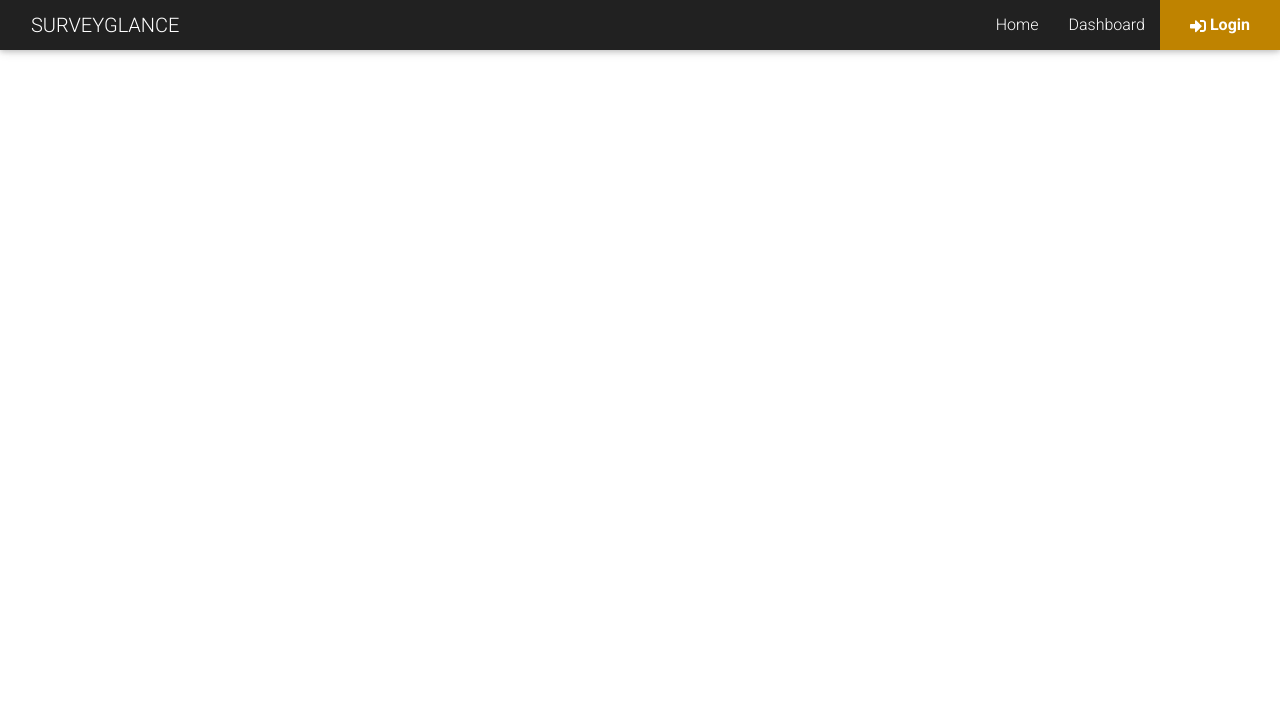
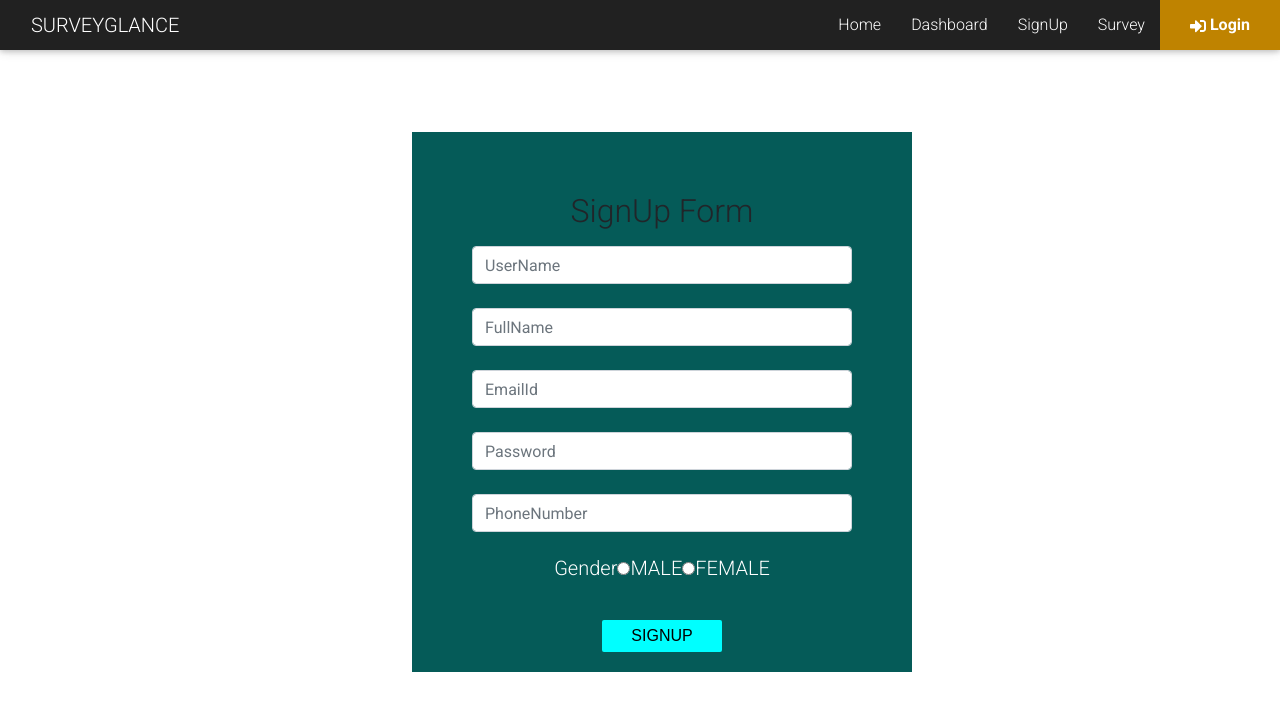
Before and after one commit to sannidhsinghal/SURVEYGLANCE_REACT, a React (Create React App) app: page /signup in a window 1280 px wide. Shown: the top 710 px of the page. Built offline with nearby package versions, Linux system fonts and the light colour scheme.

Commit message:
Made signup and survey create page

```diff
--- a/package.json
+++ b/package.json
@@ -24,6 +24,7 @@
     "react-icons": "^3.8.0",
     "react-multiple-image-grid": "^0.1.5",
     "react-scripts": "3.3.0",
+    "react-switch": "^5.0.1",
     "react-table": "^7.0.0-rc.15",
     "reactstrap": "^8.2.0"
   },
--- a/src/App.js
+++ b/src/App.js
@@ -12,6 +12,8 @@ import { ResponseTable } from "./components/ResponseTable";
 import ResponseDetails from "./components/ResponseDetails";
 import SurveyRequest from "./components/SurveyRequest"
 import SurveyGraph from "./components/SurveyGraph";
+import SurveyPage from "./components/SurveyPage"
+import SignUpPage from "./components/SignUpPage";
 
 
 class App extends Component {
@@ -72,6 +74,8 @@ class App extends Component {
               <Nav className="ml-auto">
                 <Nav.Link href="/home"> Home </Nav.Link>
                 <Nav.Link href="/dashboard"> Dashboard</Nav.Link>
+                <Nav.Link href="/signup">SignUp</Nav.Link>
+                <Nav.Link href="/survey">Survey</Nav.Link>
               </Nav>
 
               <Nav className="mr-sm-0 login_part">{loggedNavBar}</Nav>
@@ -87,6 +91,8 @@ class App extends Component {
           <Route exact path ="/responseDetails" component={ResponseDetails}/>
           <Route exact path ="/requests" component={SurveyRequest}/>
           <Route exact path="/" component={LoginPage} />
+          <Route exact path="/signup" component={SignUpPage}/>
+          <Route exact path="/survey" component={SurveyPage}/>
         </div>
       </Router>
     );
--- a/src/components/LoginPage.js
+++ b/src/components/LoginPage.js
@@ -5,9 +5,6 @@ import Card from 'react-bootstrap/Card'
 import {FaSignInAlt } from 'react-icons/fa';
 import { dataPost } from "./GetData";
 import {Redirect} from 'react-router-dom'
-
-
-
 
 export class LoginPage extends Component {
 
--- /dev/null
+++ b/src/components/SignUpPage.js
@@ -0,0 +1,117 @@
+
+import React from 'react';
+import Form from 'react-bootstrap/Form'
+import axios from 'axios';
+
+ class SignUpPage extends React.Component {
+  constructor(){
+    super()
+  this.state = {
+    "city": "",
+ "country": "",
+ "currentLocation": "",
+ "deviceInfo": {
+   "imeiNo": "string",
+   "modelNo": "string",
+   "os": "string",
+   "serialNo": "string",
+   "version": "string"
+ },
+   "emailId": "",
+ "fullName": "",
+ "gender": "MALE",
+ "password": "",
+ "phoneNumber": "",
+ "pincode": 0,
+ "state": "",
+ "streetAddress": "",
+ "totalCredits": 0,
+ "userName":""
+  }
+     this.handleChange = this.handleChange.bind(this);
+     this.handleGender = this.handleGender.bind(this);
+  }
+
+handleChange(event){
+  this.setState({
+   [event.target.name] : event.target.value
+  }
+  )
+}
+
+handleGender = event =>{
+    this.setState({
+        gender:event.target.value
+    })
+}
+
+handleSubmit = event => {
+  event.preventDefault();
+
+  const user = {
+    city: this.state.city,
+    country: this.state.country,
+    currentLocation: this.state.currentLocation,
+    "deviceInfo": {
+      "imeiNo": "string",
+      "modelNo": "string",
+      "os": "string",
+      "serialNo": "string",
+      "version": "string"
+    },
+    emailId: this.state.emailId,
+    fullName: this.state.fullName,
+    gender: this.state.gender,
+    password: this.state.password,
+    phoneNumber: this.state.phoneNumber,
+    pincode: this.state.pincode,
+    state: this.state.state,
+    streetAddress: this.state.streetAddress,
+
+    totalCredits: this.state.totalCredits,
+    userName: this.state.userName,
+  };
+  console.log(this.state.city)
+  console.log(user)
+
+  axios.post(`https://surveyglance.herokuapp.com/api/tache/facade/user/createUser`,user)
+    .then(res => {
+      console.log(res);
+      console.log(res.data);
+    })
+    .catch(function(error){
+      console.log(error)
+    })
+}
+  render() {
+    return (
+       <div>
+     <Form align="center" back onSubmit={this.handleSubmit} className="box1" >
+     <fieldset><legend><h2>SignUp Form</h2></legend>
+     <Form.Control type="text" name="userName" placeholder="UserName" onChange={this.handleChange}/>
+     <br/>
+     <Form.Control class="form-control" type="text" name="fullName" placeholder="FullName" onChange={this.handleChange}/>
+     <br/>
+     <Form.Control class="form-control" type="email" name="emailId" placeholder="EmailId" onChange={this.handleChange}/>
+     <br/>
+     <Form.Control class="form-control" type="password" name="password" placeholder="Password" onChange={this.handleChange}/>
+     <br/>
+     <Form.Control type="text" name="phoneNumber" placeholder="PhoneNumber" onChange={this.handleChange}/>
+     <br/>
+     <div>
+     <label><h5>Gender</h5></label>
+        <input type="radio" name="gender" value="MALE" onChange={this.handleGender}/>
+        <label><h5>MALE</h5></label>
+       <input type="radio" name="gender" value = "FEMALE" onChange={this.handleGender}/>
+        <label><h5>FEMALE</h5></label>
+     </div>
+     {/*<Form.Control type="text" name="gender" placeholder="Gender" onChange={this.handleChange}/>*/}
+     <br/>
+     <button class="button" type="submit" align="right">SignUp</button>
+     </fieldset>
+     </Form>
+     </div>
+    )
+  }
+}
+export default SignUpPage
--- /dev/null
+++ b/src/components/SurveyPage.js
@@ -0,0 +1,114 @@
+
+import React from 'react';
+import Form from 'react-bootstrap/Form'
+import axios from 'axios';
+import { Input } from 'reactstrap';
+import Switch from "react-switch";
+
+export default class SurveyPage extends React.Component {
+  constructor(){
+    super()
+  this.state = {
+    "baseLanguage": "",
+    "categoryId": 0,
+    "createdById": 0,
+    "description": "",
+    "ensurePoints": "",
+    "isIpAllowed":false,
+    "keyPoints": "",
+    "name": "",
+    "singleResponseUser": false
+  }
+     this.handleChange = this.handleChange.bind(this);
+     this.handleSubmit = this.handleSubmit.bind(this);
+     this.handleIp=this.handleIp.bind(this)
+     this.handleResponse=this.handleResponse.bind(this)
+  }
+
+handleChange(event){
+  this.setState({
+   [event.target.name] : event.target.value
+  }
+  )
+}
+handleResponse(singleResponseUser) {
+  this.setState({ singleResponseUser});
+  console.log(this.state.singleResponseUser)
+}
+handleIp(isIpAllowed) {
+  this.setState({ isIpAllowed });
+  console.log(this.state.isIpAllowed)
+}
+handleSubmit = event => {
+  event.preventDefault();
+  const user = {
+    baseLanguage:this.state.baseLanguage,
+    categoryId:this.state.categoryId,
+    createdById:this.state.createdById,
+    description:this.state.description,
+    ensurePoints:this.state.ensurePoints,
+    isIpAllowed:this.state.isIpAllowed,
+    keyPoints:this.state.keyPoints,
+    name:this.state.name,
+    singleResponseUser:this.state.singleResponseUser,
+  };
+  console.log(this.state.city)
+  console.log(user)
+
+  axios.post(`https://surveyglance.herokuapp.com/api/tache/facade/survey/createSurvey`,user)
+    .then(res => {
+      console.log(res);
+      console.log(res.data);
+    })
+    .catch(function(error){
+      console.log(error)
+    })
+}
+  render() {
+    return (
+       <div className="container">
+     <Form align="center" back onSubmit={this.handleSubmit} className="box" >
+     <fieldset>
+     <legend><h2 class="h2">Survey Form</h2></legend>
+     <div className="input">
+        <label>Name: </label>
+        <Form.Control type="text"  name="name" onChange={this.handleChange}/>
+     <br></br><br/>
+     <label>Language : </label>
+         <Form.Control class="" type="text" name="baseLanguage" align="right" onChange={this.handleChange}/>
+   <br/><br/>
+   <label>Category: </label>
+         <Form.Control class="" type="text" name="categoryId" onChange={this.handleChange}/>
+  <br/><br/>
+  <label>CREATEID:</label>
+           <Form.Control type="text" name="createdById" onChange={this.handleChange}/>
+    <br/><br/>
+    <label>ENSURE:</label>
+             <Form.Control class="" type="text" name="ensurePoints" onChange={this.handleChange}/>
+        <br></br><br/>
+          <label>KEY POINTS:</label>
+               <Form.Control class="" type="text" name="keyPoints" onChange={this.handleChange}/>
+          <br></br><br/>
+          <label>DESCRIPTION:</label>
+          <textarea class="textarea" type="text" name="description" onChange={this.handleChange}/>
+          <br></br><br/>
+          <label>RESPONSE</label>
+               {/*<input class="" type="text" name="singleResponseUser" placeholder="singleResponseUser" onChange={this.handleChange}/>*/}
+               <label>
+               <Switch name="singleResponseUser" onChange={this.handleResponse} checked={this.state.singleResponseUser}  />
+             </label>
+      <br></br>
+       <label>IPALLOWED </label>
+          {/*<input class="" type="text" name="isIpAllowed"   placeholder="isIpAllowed" onChange={this.handleChange}/>*/}
+          <label>
+          <Switch name="isIpAllowed" onChange={this.handleIp} checked={this.state.isIpAllowed}  />
+        </label>
+        <br/>
+              <button class="button" align="right" type="submit">Submit</button>
+            </div>
+        </fieldset>
+    </Form>
+       </div>
+    )
+  }
+}
--- a/src/index.css
+++ b/src/index.css
@@ -5,6 +5,7 @@ body {
     sans-serif;
   -webkit-font-smoothing: antialiased;
   -moz-osx-font-smoothing: grayscale;
+  background-color: aqua;
 }
 
 code {
@@ -106,3 +107,92 @@ table.table th{
   height: 70%;
   width: 20%;
 }
+
+
+
+
+.box{
+  width: 590px;
+  height: 750px;
+	padding: 60px;
+	position: absolute;
+	top: 40%;
+  left: 40%;
+	transform: translate(-20%,-20%);
+  background: #34495E;
+  background-color: #055b58;
+  text-align: center;
+
+}
+.input {
+     margin: 0;
+    text-align: left;
+    width: 100%;
+    padding: 5px 3px;
+    margin: 4px 0;
+    box-sizing: border-box;
+    border-radius: 4px;
+    color: white;
+}
+.textarea{
+  text-align: center;
+  width: 50%;
+  padding: 10px 3px;
+  margin: 4px 0;
+  box-sizing: border-box;
+  border-radius: 4px;
+  color: white;
+}
+.button[type="submit"]{
+  margin-bottom: 28px;
+     align-self: right;
+  text-align: center;
+  width: 120px;
+  height: 32px;
+  background: aqua;
+  border: none;
+  border-radius: 2px;
+  color: black;
+  font-family: sans-serif;
+  font-weight: 500;
+  text-transform: uppercase;
+  transition: 0.2s ease;
+  cursor: pointer;
+}
+.h2{
+  color: black;
+  margin: 0 0 20px 0;
+  font-weight: 300;
+  font-size: 28px;
+  margin-top: auto;
+}
+.container{
+  width: 100%;
+  clear: both;
+}
+.container input{
+  width: 80%;
+  clear: both;
+  float: right;
+  align-content: right;
+}
+.label{
+  text-decoration-color:black;
+}
+
+.box1{
+  width: 500px;
+  height: 540px;
+	padding: 60px;
+	position: absolute;
+	top: 30%;
+  left: 40%;
+	transform: translate(-20%,-20%);
+  background: #34495E;
+  background-color: #055b58;
+  text-align: center;
+}
+.h5, h5{
+  font-style: normal;
+  color: #ffffff;
+}
```
Also changed, not shown: 1 other file (tests, documents, lock files or other folders).
